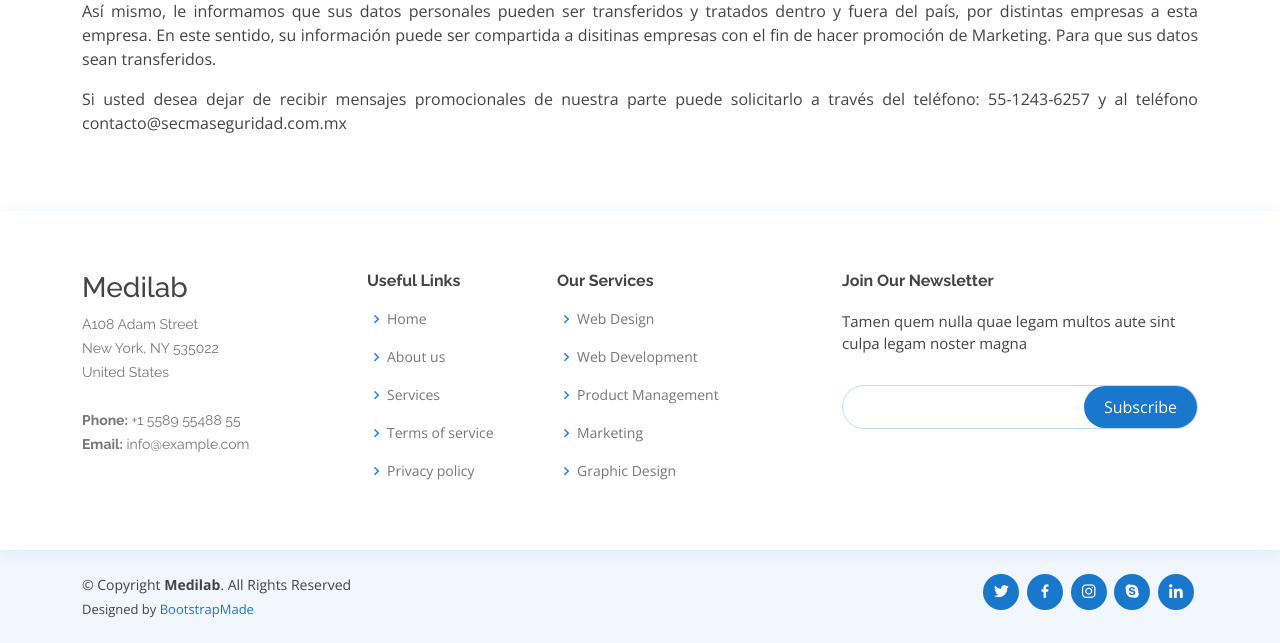
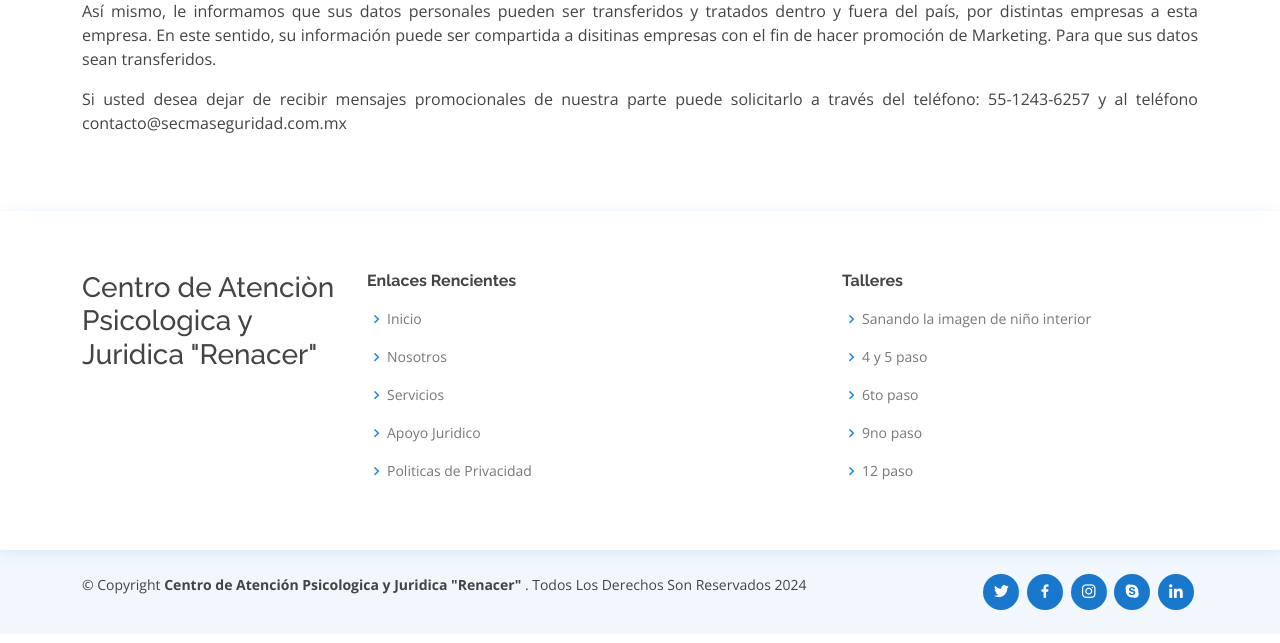
Before and after one commit to xavismith91/renacer, a PHP site: page /privacidad.html in a window 1280 px wide. Shown: the part 450-1093 px from the top of the page. Run offline with PHP 8.4, Linux system fonts and the light colour scheme.

Commit message:
14vo commit

```diff
--- a/assets/css/style.css
+++ b/assets/css/style.css
@@ -776,7 +776,7 @@ section {
 }
 
 .about .video-box {
-  background: url("../img/videorenacer.JPG") center center no-repeat;
+  background: url("../img/sesionpsic.jpg") center center no-repeat;
   background-size: cover;
   min-height: 500px;
 }
@@ -1075,7 +1075,7 @@ section {
 }
 
 .appointment .php-email-form button[type=submit] {
-  background: #1977cc;
+  background: #fddad8;
   border: 0;
   padding: 10px 35px;
   color: #fff;
@@ -1284,7 +1284,7 @@ section {
   position: absolute;
   right: 0;
   left: 20px;
-  color: #76b5ee;
+  color: #baede8;
 }
 
 .faq .faq-list .icon-show,
@@ -1563,7 +1563,7 @@ section {
 }
 
 .contact .php-email-form button[type=submit] {
-  background: #1977cc;
+  background: #fddad8;
   border: 0;
   padding: 10px 35px;
   color: #fff;
--- a/privacidad.html
+++ b/privacidad.html
@@ -131,46 +131,46 @@
       <div class="container">
         <div class="row">
 
-          <div class="col-lg-3 col-md-6 footer-contact">
-            <h3>Medilab</h3>
-            <p>
+          <div class="col-lg-3 col-md-5 footer-contact">
+            <h3>Centro de Atenciòn Psicologica y Juridica "Renacer"</h3>
+            <!-- <p>
               A108 Adam Street <br>
               New York, NY 535022<br>
               United States <br><br>
               <strong>Phone:</strong> +1 5589 55488 55<br>
               <strong>Email:</strong> info@example.com<br>
-            </p>
+            </p> -->
           </div>
 
-          <div class="col-lg-2 col-md-6 footer-links">
-            <h4>Useful Links</h4>
+          <div class="col-lg-5 col-md-6 footer-links">
+            <h4>Enlaces Rencientes</h4>
             <ul>
-              <li><i class="bx bx-chevron-right"></i> <a href="#">Home</a></li>
-              <li><i class="bx bx-chevron-right"></i> <a href="#">About us</a></li>
-              <li><i class="bx bx-chevron-right"></i> <a href="#">Services</a></li>
-              <li><i class="bx bx-chevron-right"></i> <a href="#">Terms of service</a></li>
-              <li><i class="bx bx-chevron-right"></i> <a href="#">Privacy policy</a></li>
+              <li><i class="bx bx-chevron-right"></i> <a href="#hero">Inicio</a></li>
+              <li><i class="bx bx-chevron-right"></i> <a href="#">Nosotros</a></li>
+              <li><i class="bx bx-chevron-right"></i> <a href="#">Servicios</a></li>
+              <li><i class="bx bx-chevron-right"></i> <a href="#">Apoyo Juridico</a></li>
+              <li><i class="bx bx-chevron-right"></i> <a href="#">Politicas de Privacidad</a></li>
             </ul>
           </div>
 
           <div class="col-lg-3 col-md-6 footer-links">
-            <h4>Our Services</h4>
+            <h4>Talleres</h4>
             <ul>
-              <li><i class="bx bx-chevron-right"></i> <a href="#">Web Design</a></li>
-              <li><i class="bx bx-chevron-right"></i> <a href="#">Web Development</a></li>
-              <li><i class="bx bx-chevron-right"></i> <a href="#">Product Management</a></li>
-              <li><i class="bx bx-chevron-right"></i> <a href="#">Marketing</a></li>
-              <li><i class="bx bx-chevron-right"></i> <a href="#">Graphic Design</a></li>
+              <li><i class="bx bx-chevron-right"></i> <a href="#">Sanando la imagen de niño interior</a></li>
+              <li><i class="bx bx-chevron-right"></i> <a href="#">4 y 5 paso</a></li>
+              <li><i class="bx bx-chevron-right"></i> <a href="#">6to paso </a></li>
+              <li><i class="bx bx-chevron-right"></i> <a href="#">9no paso </a></li>
+              <li><i class="bx bx-chevron-right"></i> <a href="#">12 paso</a></li>
             </ul>
           </div>
 
-          <div class="col-lg-4 col-md-6 footer-newsletter">
+          <!-- <div class="col-lg-4 col-md-6 footer-newsletter">
             <h4>Join Our Newsletter</h4>
             <p>Tamen quem nulla quae legam multos aute sint culpa legam noster magna</p>
             <form action="" method="post">
               <input type="email" name="email"><input type="submit" value="Subscribe">
             </form>
-          </div>
+          </div> -->
 
         </div>
       </div>
@@ -180,14 +180,7 @@
 
       <div class="me-md-auto text-center text-md-start">
         <div class="copyright">
-          &copy; Copyright <strong><span>Medilab</span></strong>. All Rights Reserved
-        </div>
-        <div class="credits">
-          <!-- All the links in the footer should remain intact. -->
-          <!-- You can delete the links only if you purchased the pro version. -->
-          <!-- Licensing information: https://bootstrapmade.com/license/ -->
-          <!-- Purchase the pro version with working PHP/AJAX contact form: https://bootstrapmade.com/medilab-free-medical-bootstrap-theme/ -->
-          Designed by <a href="https://bootstrapmade.com/">BootstrapMade</a>
+          &copy; Copyright <strong><span>Centro de Atención Psicologica y Juridica "Renacer" </span></strong>. Todos Los Derechos Son Reservados <script>document.write(new Date().getFullYear());</script>
         </div>
       </div>
       <div class="social-links text-center text-md-right pt-3 pt-md-0">
```
Also changed, not shown: index.html (+4 -4 lines), assets/img/38544bca-551f-4fc1-ba86-0d05fcff7a19.JPG (deleted), assets/img/8083bef7-a1ad-4d86-a11c-75bb6701f8d1.JPG (deleted), assets/img/entrevista.JPG (renamed from assets/img/8a4c9312-d6e0-4725-87c6-077d2e2f686d.JPG), assets/img/taller5.JPG (renamed from assets/img/a1cd124f-5a49-4c3d-a00d-a8f4032497bd.JPG), 2 other files.
